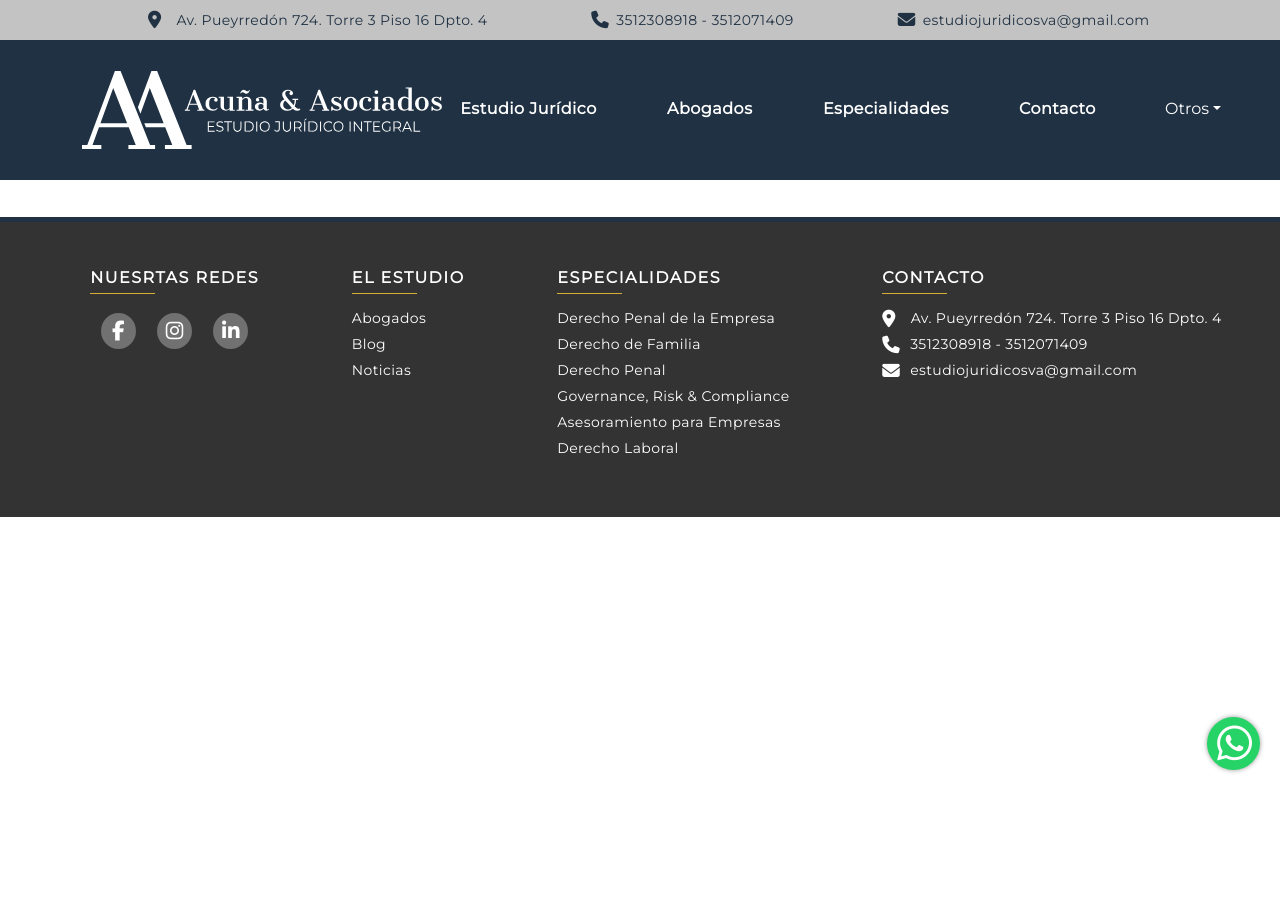
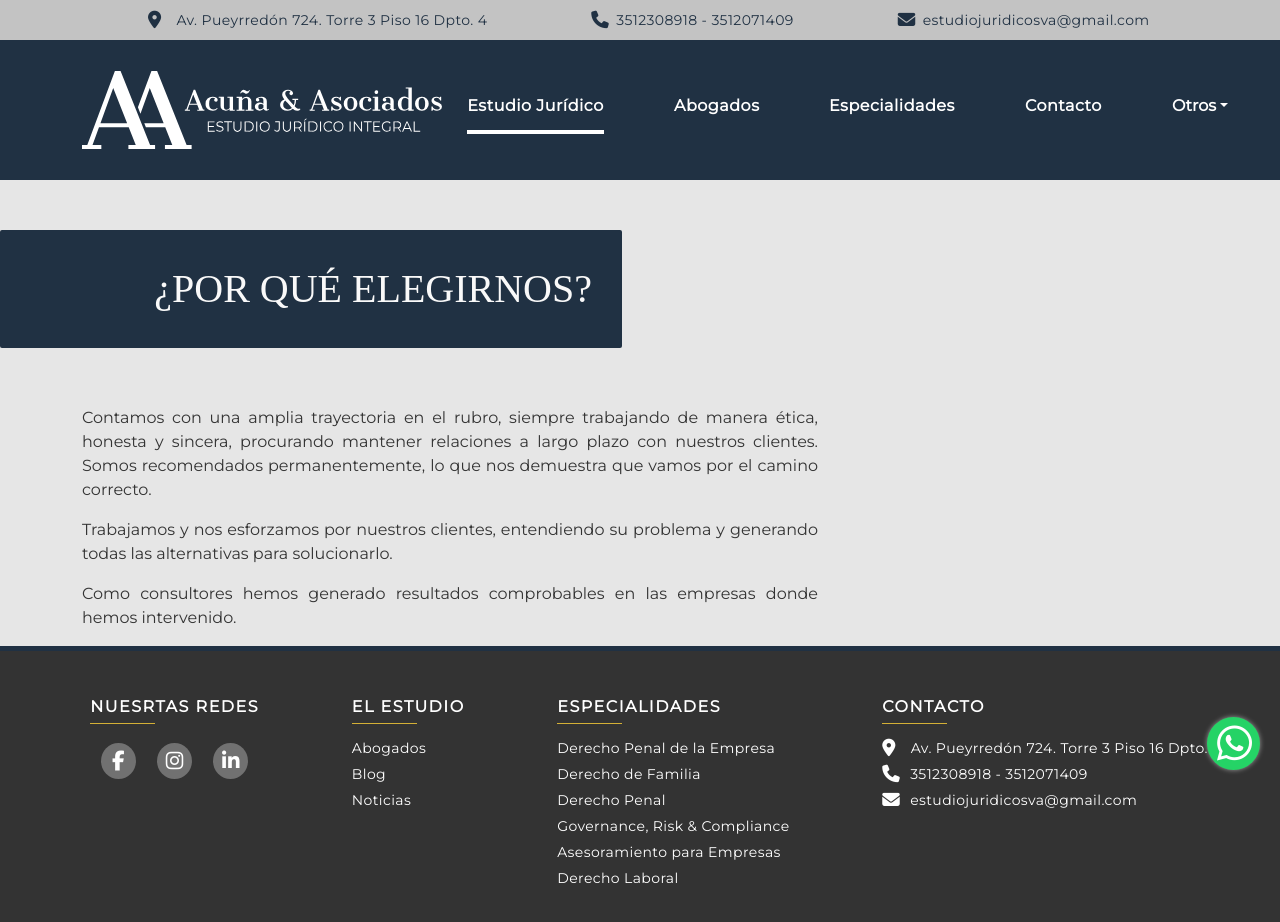
Before and after one commit to MBelaus/estudio-acuna, a React (Create React App) app: page /estudio-juridico in a window 1280 px wide. Shown: the top 922 px of the page. Before the commit the page ends 800 px from the top, so only its background shows below. Built offline with nearby package versions, Linux system fonts and the light colour scheme.

Commit message:
Correcion de errores. Avance de seccion ESTUDIO

```diff
--- a/src/components/nabvar-full.css
+++ b/src/components/nabvar-full.css
@@ -49,13 +49,27 @@
   margin-right: 0px;
 }
 
-.nav-full li {
-  margin-right: 25px;
+.nav-full .principal {
+  /* margin-right: 25px; */
+  margin: 0px 12.5px 0px 12.5px;
   padding: 24px 20px 16px 25px;
   text-align: center;
   font-size: 16px;
   font-weight: 600;
   letter-spacing: 0.5px;
+}
+
+.nav-full .secundario {
+  /* margin-right: 25px; */
+  padding: 24px 20px 16px 25px;
+  text-align: center;
+  font-size: 16px;
+  font-weight: 600;
+  letter-spacing: 0.5px;
+}
+
+.nav-full li a {
+  color: #fff;
 }
 
 .hvr-underline-from-center {
@@ -122,4 +136,22 @@
 .button-toggle {
   background: none;
   border: none;
+  font-weight: 600;
 }
+
+.current {
+  /* background-color: rgba(255, 255, 255, 0.3); */
+  border-bottom: 4px solid #fff;
+  padding-bottom: 15px;
+}
+/* .current:before {
+  content: '';
+  position: absolute;
+  z-index: -1;
+  left: 0;
+  right: 51%;
+  bottom: 0;
+  background: #fff;
+  height: 4px;
+  width: 82%;
+} */
--- a/src/components/navbar-full.js
+++ b/src/components/navbar-full.js
@@ -1,7 +1,7 @@
 import React from 'react';
 import logo_side from '../svg-services/logo_side.svg';
 import './nabvar-full.css';
-import { Link } from 'react-router-dom';
+import { NavLink, Link } from 'react-router-dom';
 
 class FullNavbar extends React.Component {
   listener = null;
@@ -44,37 +44,51 @@ class FullNavbar extends React.Component {
           <div className="container">
             <div className="row align-items-center flex-wrap">
               <div className="col-xl-4 col-lg-12 d-xl-block d-lg-flex d-md-flex justify-content-center">
-                <Link to="/">
+                <NavLink exact to="/">
                   <img src={logo_side} alt="" className={this.state.logo ? 'logo-nav' : 'sticky-logo'} />
-                </Link>
+                </NavLink>
               </div>
               <div className="col-xl-8 col-lg-12 nav-full">
                 <ul className="nav-full">
-                  <Link to="/estudio-juridico">
-                    <li className="hvr-underline-from-center" id="estudio-page-link">
-                      Estudio Jurídico
+                  <Link to="estudio-juridico">
+                    <li className="hvr-underline-from-center principal" id="estudio-page-link">
+                      <NavLink activeClassName="current" to="/estudio-juridico">
+                        Estudio Jurídico
+                      </NavLink>
                     </li>
                   </Link>
+
                   <Link to="/abogados">
-                    <li className="hvr-underline-from-center">Abogados</li>
+                    <li className="hvr-underline-from-center principal">
+                      <NavLink activeClassName="current" to="/abogados">
+                        Abogados
+                      </NavLink>
+                    </li>
                   </Link>
 
-                  <li className="hvr-underline-from-center">Especialidades</li>
+                  <li className="hvr-underline-from-center principal">Especialidades</li>
 
                   <Link to="/contacto">
-                    <li className="hvr-underline-from-center">Contacto</li>
+                    <li className="hvr-underline-from-center principal">
+                      <NavLink activeClassName="current" to="/contacto">
+                        Contacto
+                      </NavLink>
+                    </li>
                   </Link>
 
-                  <li className="dropdown hvr-underline-from-center">
+                  <li className="dropdown hvr-underline-from-center principal">
                     <button className="nav-link dropdown-toggle button-toggle" href="#" id="navbarDropdown" data-bs-toggle="dropdown" aria-expanded="false">
-                      Otros
+                      <NavLink activeClassName="current" to="/blog">
+                        Otros
+                      </NavLink>
                     </button>
                     <ul className="dropdown-menu" aria-labelledby="navbarDropdown">
                       <Link to="/blog">
-                        <li className="dropdown-item">Blog</li>
+                        <li className="dropdown-item secundario">Blog</li>
                       </Link>
-                      <li className="dropdown-item">Prensa</li>
-                      <li className="dropdown-item">Novedades</li>
+
+                      <li className="dropdown-item secundario">Prensa</li>
+                      <li className="dropdown-item secundario">Novedades</li>
                     </ul>
                   </li>
                 </ul>
--- /dev/null
+++ b/src/estudio-juridico.css
@@ -0,0 +1,22 @@
+body {
+  background-color: #e6e6e6;
+}
+
+.band-title {
+  padding-left: 0px;
+}
+
+.estudio-title {
+  color: #f9f9f9;
+  font-family: 'Cantata One', serif;
+  font-size: 2.5rem;
+  text-align: right;
+  background-color: #203143;
+  padding: 35px 30px 35px 0px;
+  border-radius: 2px;
+}
+
+.estudio-p {
+  color: #333;
+  text-align: justify;
+}
--- a/src/estudio-juridico.js
+++ b/src/estudio-juridico.js
@@ -1,11 +1,25 @@
 import React from 'react';
+import './estudio-juridico.css';
 
 class EstudioJuridico extends React.Component {
   render() {
     return (
       <React.Fragment>
-        <div className="container nav-breakpoints">
-          <h4>Estudio Juridico WORKS</h4>
+        <div className="container-fluid nav-breakpoints band-title">
+          <div className="row">
+            <div className="col-lg-6 col-md-7 top50">
+              <h2 className="estudio-title">¿POR QUÉ ELEGIRNOS?</h2>
+            </div>
+          </div>
+        </div>
+        <div className="container">
+          <div className="row">
+            <div className="col-lg-8 top50">
+              <p className="estudio-p">Contamos con una amplia trayectoria en el rubro, siempre trabajando de manera ética, honesta y sincera, procurando mantener relaciones a largo plazo con nuestros clientes. Somos recomendados permanentemente, lo que nos demuestra que vamos por el camino correcto.</p>
+              <p className="estudio-p">Trabajamos y nos esforzamos por nuestros clientes, entendiendo su problema y generando todas las alternativas para solucionarlo.</p>
+              <p className="estudio-p">Como consultores hemos generado resultados comprobables en las empresas donde hemos intervenido.</p>
+            </div>
+          </div>
         </div>
       </React.Fragment>
     );
```
